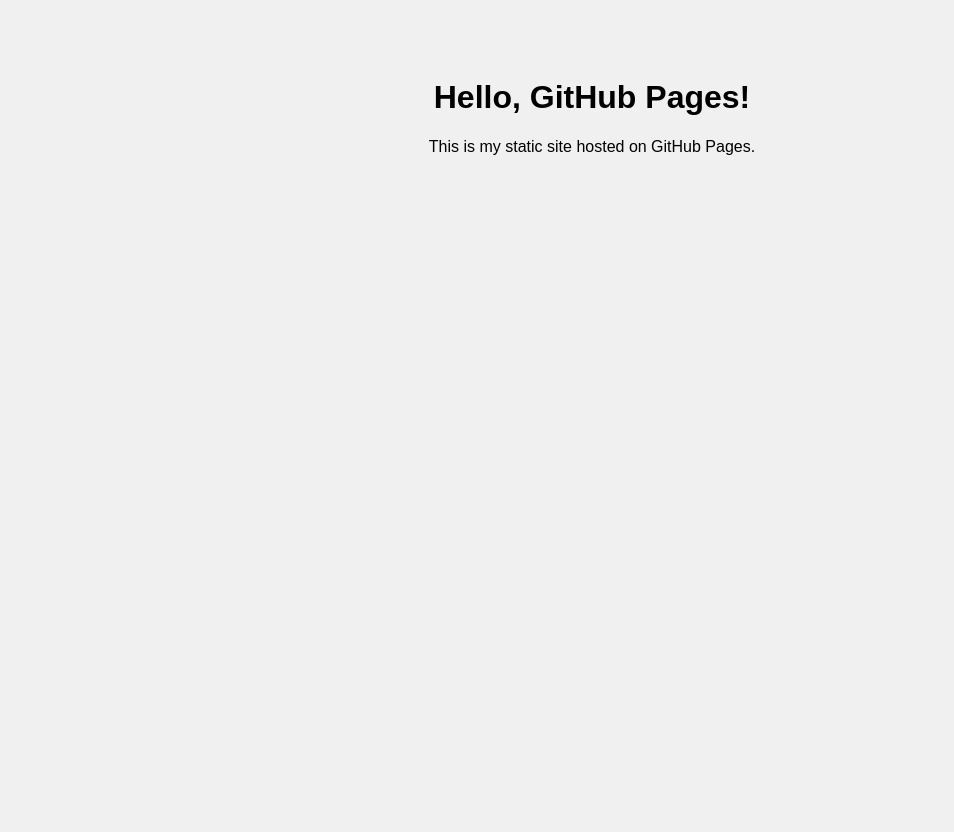
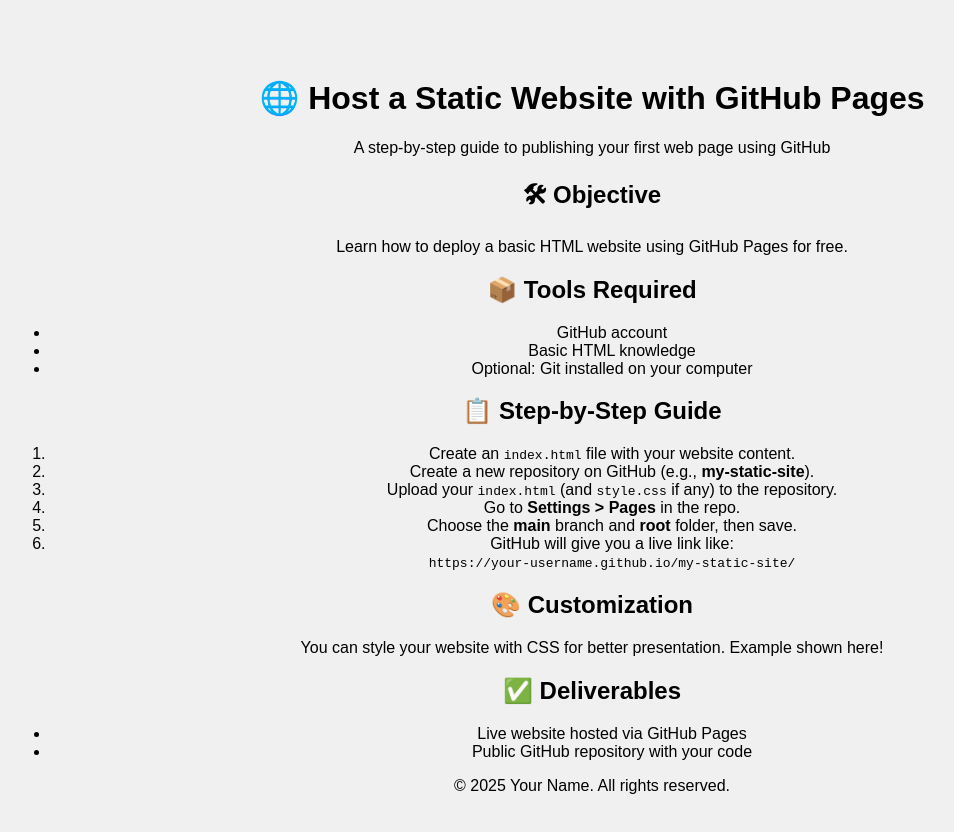
Before and after one commit to Ashrith13/my-static-site, a plain HTML site: page index.html in a window 1280 px wide. Shown: the whole page, without its empty margins (48-1002 px from the left). Before the commit the page ends 800 px from the top, so only its background shows below. Drawn offline with Linux system fonts and the light colour scheme.

Commit message:
Update index.html

```diff
--- a/index.html
+++ b/index.html
@@ -1,12 +1,60 @@
 <!DOCTYPE html>
 <html lang="en">
 <head>
-  <meta charset="UTF-8">
-  <title>My First GitHub Page</title>
+  <meta charset="UTF-8" />
+  <meta name="viewport" content="width=device-width, initial-scale=1.0"/>
+  <title>Host a Static Website with GitHub Pages</title>
   <link rel="stylesheet" href="style.css">
 </head>
 <body>
-  <h1>Hello, GitHub Pages!</h1>
-  <p>This is my static site hosted on GitHub Pages.</p>
+  <header>
+    <h1>🌐 Host a Static Website with GitHub Pages</h1>
+    <p class="subtitle">A step-by-step guide to publishing your first web page using GitHub</p>
+  </header>
+
+  <main>
+    <section class="card">
+      <h2>🛠 Objective</h2>
+      <p>Learn how to deploy a basic HTML website using GitHub Pages for free.</p>
+    </section>
+
+    <section class="card">
+      <h2>📦 Tools Required</h2>
+      <ul>
+        <li>GitHub account</li>
+        <li>Basic HTML knowledge</li>
+        <li>Optional: Git installed on your computer</li>
+      </ul>
+    </section>
+
+    <section class="card">
+      <h2>📋 Step-by-Step Guide</h2>
+      <ol>
+        <li>Create an <code>index.html</code> file with your website content.</li>
+        <li>Create a new repository on GitHub (e.g., <strong>my-static-site</strong>).</li>
+        <li>Upload your <code>index.html</code> (and <code>style.css</code> if any) to the repository.</li>
+        <li>Go to <strong>Settings &gt; Pages</strong> in the repo.</li>
+        <li>Choose the <strong>main</strong> branch and <strong>root</strong> folder, then save.</li>
+        <li>GitHub will give you a live link like:<br><code>https://your-username.github.io/my-static-site/</code></li>
+      </ol>
+    </section>
+
+    <section class="card">
+      <h2>🎨 Customization</h2>
+      <p>You can style your website with CSS for better presentation. Example shown here!</p>
+    </section>
+
+    <section class="card">
+      <h2>✅ Deliverables</h2>
+      <ul>
+        <li>Live website hosted via GitHub Pages</li>
+        <li>Public GitHub repository with your code</li>
+      </ul>
+    </section>
+  </main>
+
+  <footer>
+    <p>&copy; 2025 Your Name. All rights reserved.</p>
+  </footer>
 </body>
 </html>
```
